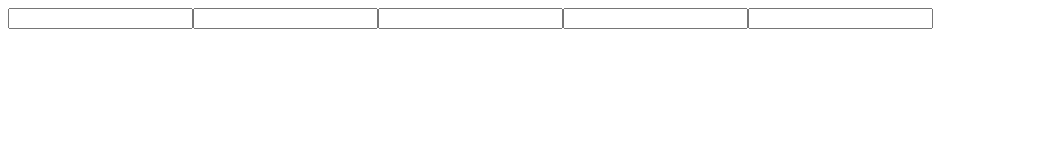
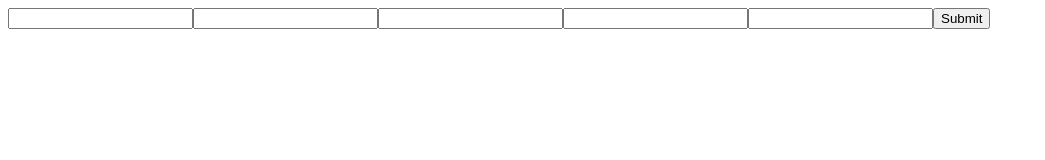
Before and after one commit to isnendyankp/viteReactFormTs, a React (Vite) app: page / in a window 1280 px wide. Shown: the top 160 px of the page, without its empty margins (0-1045 px from the left). Built offline with nearby package versions, Linux system fonts and the light colour scheme.

Commit message:
create simple submit button onclick

```diff
--- a/src/App.tsx
+++ b/src/App.tsx
@@ -11,6 +11,7 @@ function App() {
       <input type="text" onChange={() => console.log('asd')} />
       <input type="text" onChange={() => console.log('asd')} />
       <input type="text" onChange={() => console.log('asd')} />
+      <button onClick={() => console.log('clicked')}>Submit</button>
     </>
   );
 }
```
